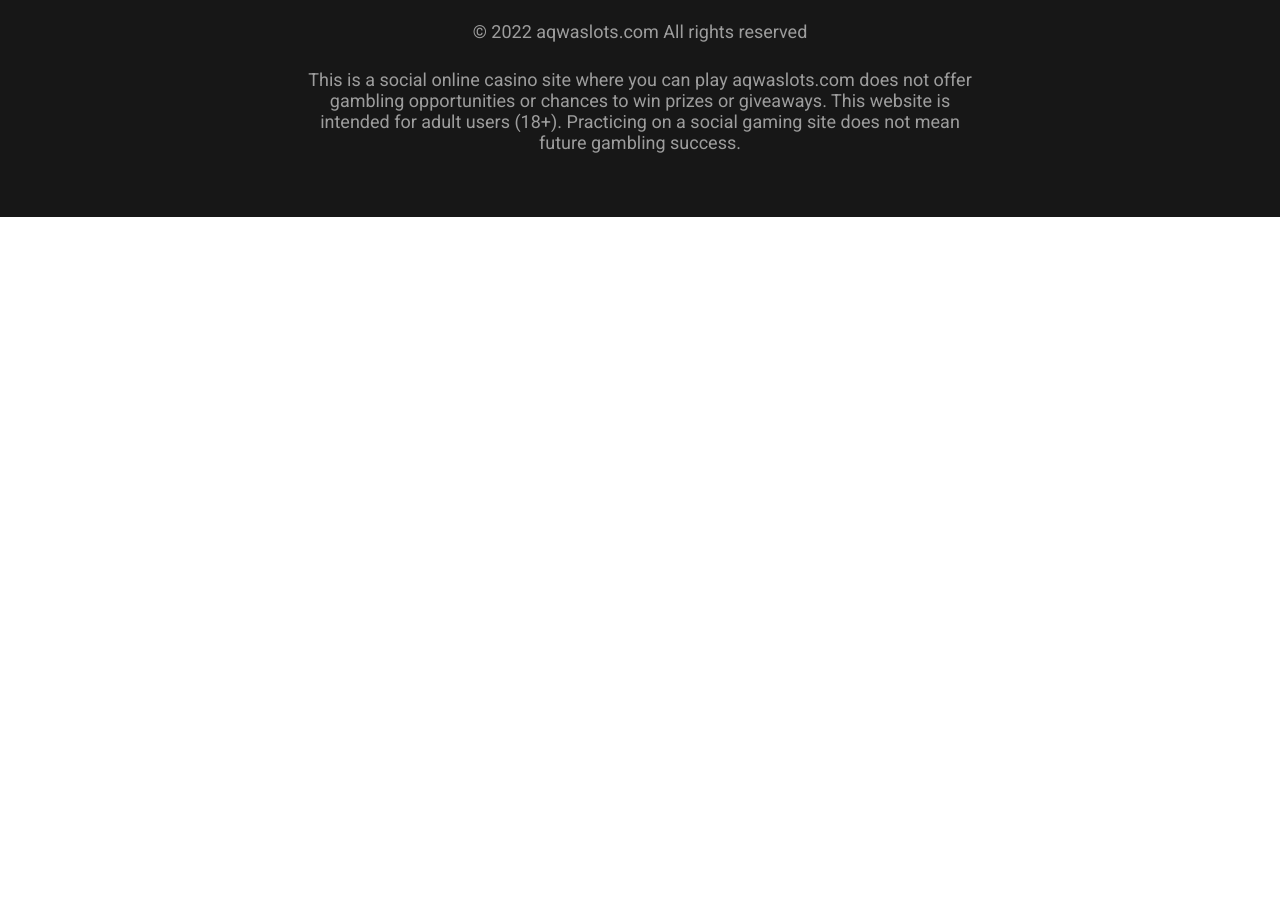
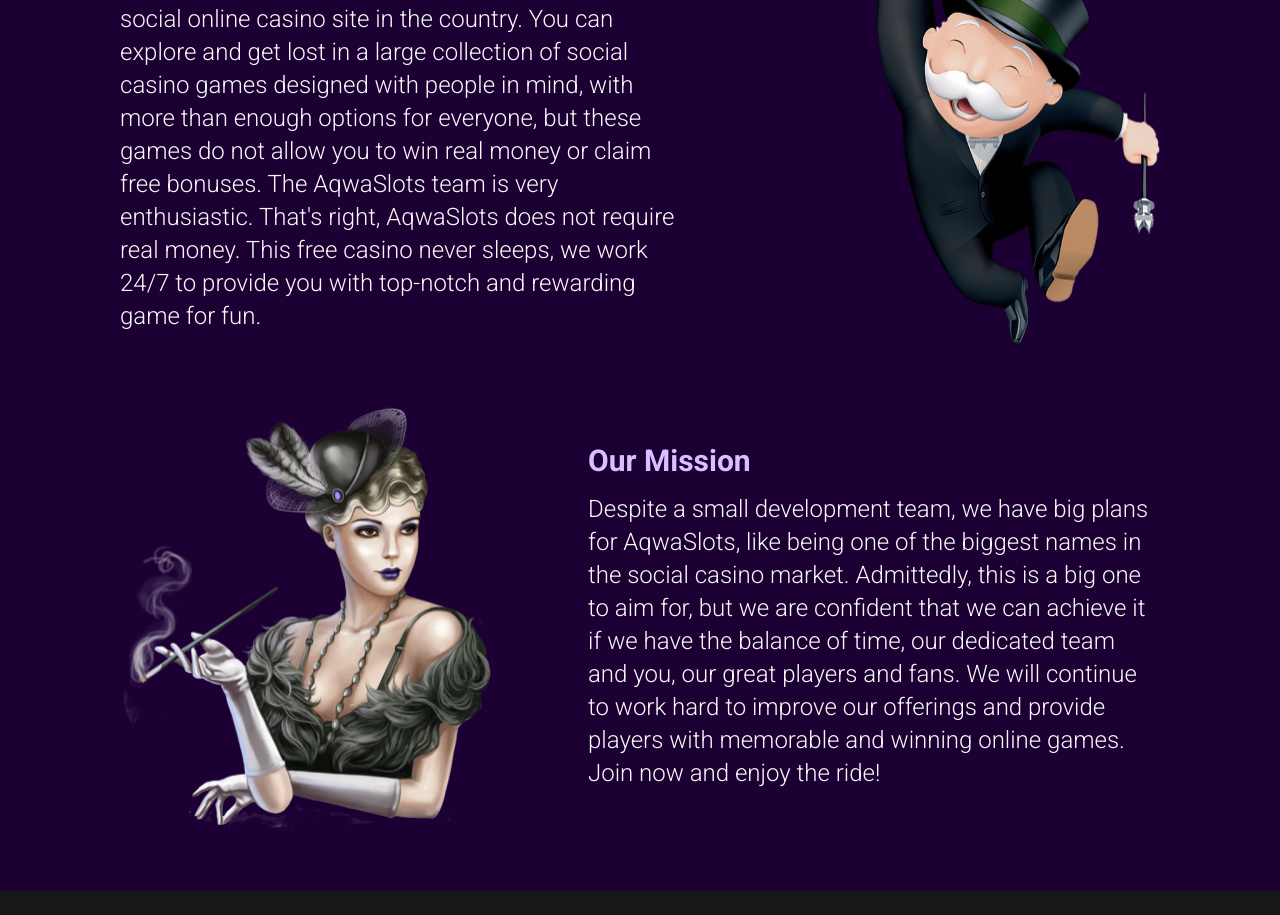
Before and after one commit to SavaMan88/Casino, a plain HTML site: page about.html in a window 1280 px wide. Shown: the part 645-1560 px from the top of the page. Before the commit the page ends 862 px from the top, so only its background shows below. Drawn offline with Linux system fonts and the light colour scheme.

Commit message:
start contact

```diff
--- a/about.html
+++ b/about.html
@@ -64,16 +64,45 @@
             <div class="container">
                 <h2 class="about-content__tittle">Welcome to AqwaSlots online casino</h2>
                 <div class="about-content__wrap">
-                    <div class="about-content__text">
-                        <h3></h3>
-                        <p></p>
-                    </div>
-                    <img src="#" alt="img">
-                    <div class="about-content__text">
-                        <h3></h3>
-                        <p></p>
-                    </div>
-                    <img src="#" alt="img">
+
+                        <div class="about-content__text ord-1">
+                            <h4>About AqwaSlots</h4>
+                            <p>We are happy to invite you to AqwaSlots, the best free social online casino site in the
+                                country. You can explore and get lost in a large collection of social casino games
+                                designed
+                                with people in mind, with more than enough options for everyone, but these games do not
+                                allow you to win real money or claim free bonuses. The AqwaSlots team is very
+                                enthusiastic.
+                                That's right, AqwaSlots does not require real money.
+                                This free casino never sleeps, we work 24/7 to provide you with top-notch and rewarding
+                                game
+                                for fun.
+                            </p>
+                        </div>
+
+                        <picture class="about-content__img ord-2">
+                            <source srcset="images/woman.png" media="(min-width: 767px)"/>
+                            <img src="images/womanMob.png" alt="img">
+                        </picture>
+
+                        <div class="about-content__text ord-3">
+                            <h4>Our mission</h4>
+                            <p>Despite a small development team, we have big plans for AqwaSlots, like being one of the
+                                biggest names in the social casino market. Admittedly, this is a big one to aim for, but
+                                we
+                                are confident that we can achieve it if we have the balance of time, our dedicated team
+                                and
+                                you, our great players and fans. We will continue to work hard to improve our offerings
+                                and
+                                provide players with memorable and winning online games. Join now and enjoy the ride!
+                            </p>
+                        </div>
+
+                        <picture class="about-content__img ord-4">
+                            <source srcset="images/man.png" media="(min-width: 767px)"/>
+                            <img src="images/manMob.png" alt="img">
+                        </picture>
+
                 </div>
             </div>
         </section>
--- a/css/about.css
+++ b/css/about.css
@@ -7,14 +7,79 @@
     justify-content: center;
 }
 
-@media (min-width: 767px) {
-    .about-section {
-        min-height: 300px;
-        background: url("../images/back-about.png");
-    }
-}
-
 .about-content {
     padding: 25px 0 36px 0;
     background-color: var(--colorBack);
 }
+
+.about-content__tittle {
+    margin-bottom: 34px;
+}
+
+.about-content__wrap {
+    display: flex;
+    flex-wrap: wrap;
+    row-gap: 34px;
+}
+
+.about-content__text:nth-of-type(2) {
+    text-align: right;
+}
+
+.about-content__text h4 {
+    margin-bottom: 15px;
+}
+
+.about-content__img {
+    margin: 0 auto;
+}
+
+@media (min-width: 767px) {
+    .about-section {
+        min-height: 300px;
+        background: url("../images/back-about.png") center/cover no-repeat;
+    }
+    .about-content__text:nth-of-type(2) {
+        text-align: left;
+    }
+}
+
+@media (min-width: 1023px) {
+    .about-content {
+        padding: 60px 0;
+    }
+
+    .about-content__tittle {
+        margin-bottom: 58px;
+    }
+
+    .about-content__wrap {
+        row-gap: 57px;
+        column-gap: 31px;
+        justify-content: space-between;
+    }
+
+    .about-content__text {
+        display: flex;
+        flex-direction: column;
+        flex-basis: 55%;
+        justify-content: center;
+    }
+
+    .about-content__img {
+        margin: 0;
+    }
+
+    .ord-1 {
+        order: 1;
+    }
+    .ord-2 {
+        order: 3;
+    }
+    .ord-3 {
+        order: 4;
+    }
+    .ord-4 {
+        order: 2;
+    }
+}
--- /dev/null
+++ b/css/contact.css
@@ -0,0 +1,14 @@
+.content-section {
+    margin-top: 82px;
+    padding: 29px 0 58px;
+    background-color: var(--colorBack);
+}
+
+.content-section__title {
+    text-align: center;
+    margin-bottom: 35px;
+}
+
+.about-content__wrap {
+
+}
```
Also changed, not shown: contact.html (+12 -7 lines), images/manMob.png (added), images/womanMob.png (added).
